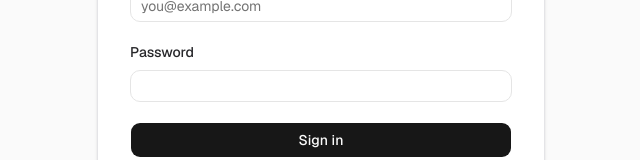
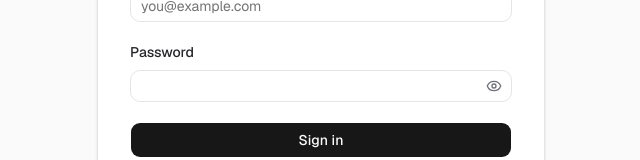
Before and after one commit to Champy2005/cu-ways-frontend, a Next.js app: page /login in a window 1280 px wide. Shown: the part 384-544 px from the top of the page, without its empty margins (319-959 px from the left). Built offline with nearby package versions, Linux system fonts and the light colour scheme.

Commit message:
feat(auth): add password toggle and role-based login redirect

```diff
--- a/src/features/auth/components/login-form.tsx
+++ b/src/features/auth/components/login-form.tsx
@@ -3,6 +3,7 @@
 import { FormEvent, useState } from "react";
 import Link from "next/link";
 import { useRouter } from "next/navigation";
+import { Eye, EyeOff } from "lucide-react";
 
 import { Button } from "@/components/ui/button";
 import { Input } from "@/components/ui/input";
@@ -16,6 +17,7 @@ export function LoginForm() {
   const [values, setValues] = useState<LoginRequest>({ email: "", password: "" });
   const [error, setError] = useState<string | null>(null);
   const [isPending, setIsPending] = useState(false);
+  const [showPassword, setShowPassword] = useState(false);
 
   function update(field: keyof LoginRequest, value: string) {
     setValues((current) => ({ ...current, [field]: value }));
@@ -32,8 +34,8 @@ export function LoginForm() {
     setIsPending(true);
     setError(null);
     try {
-      await login(values);
-      router.push("/creator/dashboard");
+      const session = await login(values);
+      router.push(session.role === "admin" ? "/admin" : "/dashboard");
       router.refresh();
     } catch (requestError) {
       setError(getDisplayError(requestError));
@@ -61,14 +63,25 @@ export function LoginForm() {
         <label className="mb-2 block text-sm font-medium text-zinc-800" htmlFor="login-password">
           Password
         </label>
+        <div className="relative">
           <Input
             id="login-password"
-          type="password"
+            type={showPassword ? "text" : "password"}
             autoComplete="current-password"
             value={values.password}
             onChange={(event) => update("password", event.target.value)}
+            className="pr-9"
             required
           />
+          <button
+            type="button"
+            onClick={() => setShowPassword((current) => !current)}
+            aria-label={showPassword ? "Hide password" : "Show password"}
+            className="absolute inset-y-0 right-0 flex w-9 items-center justify-center text-zinc-500 hover:text-zinc-800"
+          >
+            {showPassword ? <EyeOff size={16} /> : <Eye size={16} />}
+          </button>
+        </div>
       </div>
       {error ? (
         <p className="text-sm text-red-700" role="alert">
--- a/src/features/auth/types.ts
+++ b/src/features/auth/types.ts
@@ -1,4 +1,5 @@
 import type { components } from "@/lib/api/generated/backend";
+import type { SessionRole } from "@/lib/auth/token";
 
 export type AuthenticatedUser = components["schemas"]["AuthenticatedUser"];
 export type LoginRequest = components["schemas"]["LoginRequest"];
@@ -6,4 +7,4 @@ export type RegisterRequest = components["schemas"]["RegisterRequest"];
 export type AuthSessionResponse = Omit<
   components["schemas"]["AuthResponse"]["data"],
   "access_token"
->;
+> & { role: SessionRole | null };
--- a/src/lib/api/auth-route.ts
+++ b/src/lib/api/auth-route.ts
@@ -4,6 +4,7 @@ import { fetchBackend, readBackendPayload } from "@/lib/api/backend-client";
 import { extractData, isRecord } from "@/lib/api/envelope";
 import { SESSION_COOKIE_NAME } from "@/lib/auth/constants";
 import { isAllowedFrontendOrigin } from "@/lib/auth/origin";
+import { getSessionClaims } from "@/lib/auth/token";
 import {
   validateLoginInput,
   normalizeRegisterInput,
@@ -92,6 +93,7 @@ export async function handleAuthRequest(
 
   const safeAuthData = { ...authData };
   delete safeAuthData.access_token;
+  safeAuthData.role = getSessionClaims(token)?.role ?? null;
   const safePayload = { ...payload, data: safeAuthData };
   const response = NextResponse.json(safePayload, { status: upstream.status });
   response.cookies.set({
```
Also changed, not shown: 1 other file (tests, documents, lock files or other folders). Lines whose indentation alone changed are shown as unchanged.
